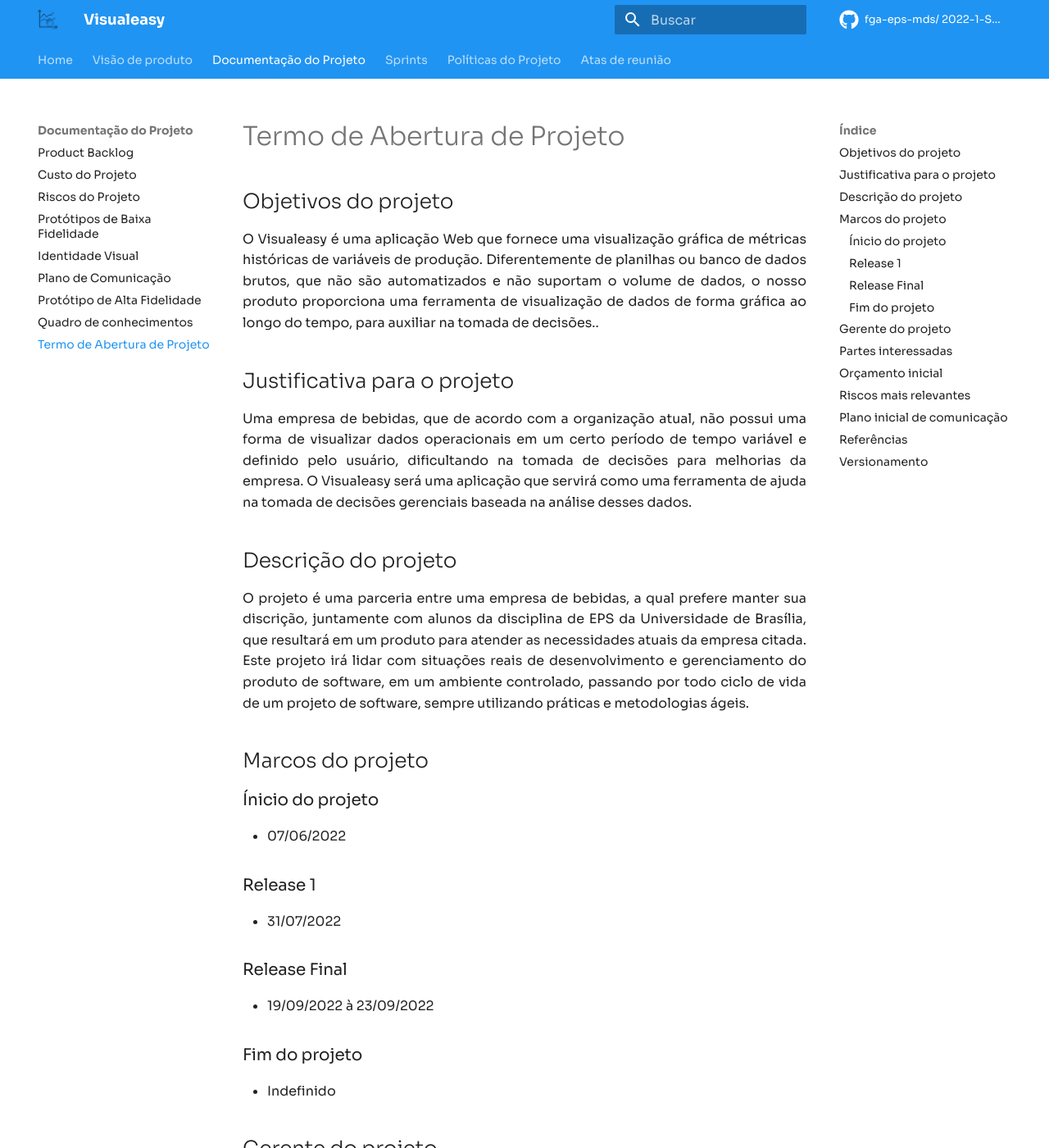
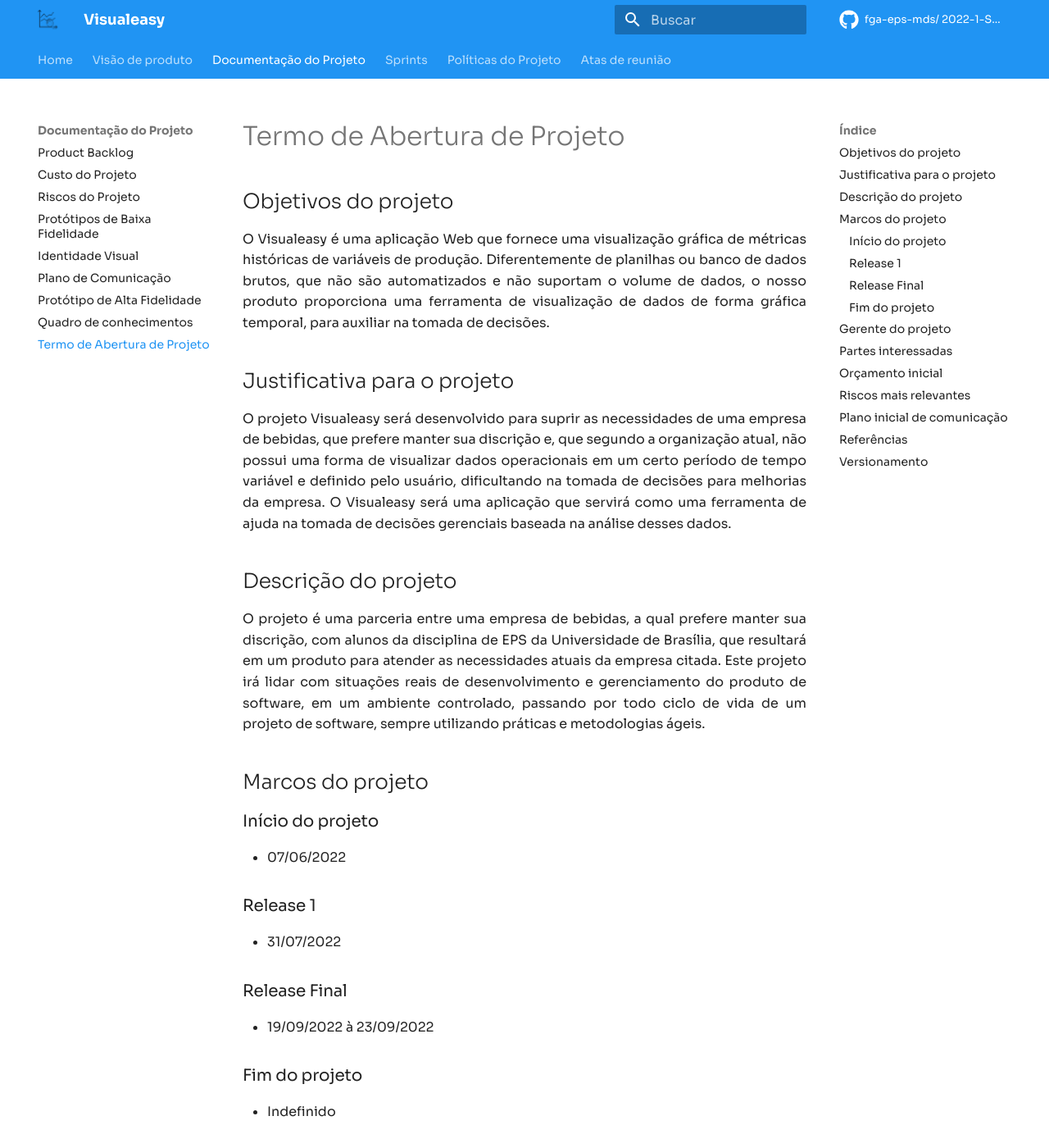
Before and after one commit to fga-eps-mds/2022-1-Visualeasy-Doc, an MkDocs documentation site: the page built from docs/documentacao/tap.md, in a window 1280 px wide and 1400 px high. Shown: the whole window at 82% size. Built offline with MkDocs 1.6.1 and Material for MkDocs 9.7.7, drawn with Linux system fonts in a browser that asks for light colours; comment, search, counter and statistics services are not loaded; some of the changed text lies outside the part shown.

Commit message:
Corrigindo erros ortográficos

```diff
--- a/docs/documentacao/tap.md
+++ b/docs/documentacao/tap.md
@@ -3,19 +3,19 @@
 
 ## Objetivos do projeto
 
-<p align="justify">O Visualeasy é uma aplicação Web que fornece uma visualização gráfica de métricas históricas de variáveis de produção. Diferentemente de planilhas ou banco de dados brutos, que não são automatizados e não suportam o volume de dados, o nosso produto proporciona uma ferramenta de visualização de dados de forma gráfica ao longo do tempo, para auxiliar na tomada de decisões..</p>
+<p align="justify">O Visualeasy é uma aplicação Web que fornece uma visualização gráfica de métricas históricas de variáveis de produção. Diferentemente de planilhas ou banco de dados brutos, que não são automatizados e não suportam o volume de dados, o nosso produto proporciona uma ferramenta de visualização de dados de forma gráfica temporal, para auxiliar na tomada de decisões.</p>
 
 ## Justificativa para o projeto
 
-<p align="justify">Uma empresa de bebidas, que de acordo com a organização atual, não possui uma forma de visualizar dados operacionais em um certo período de tempo variável e definido pelo usuário, dificultando na tomada de decisões para melhorias da empresa. O Visualeasy será uma aplicação que servirá como uma ferramenta de ajuda na tomada de decisões gerenciais baseada na análise desses dados.</p>
+<p align="justify">O projeto Visualeasy será desenvolvido para suprir as necessidades de uma empresa de bebidas, que prefere manter sua discrição e, que segundo a organização atual, não possui uma forma de visualizar dados operacionais em um certo período de tempo variável e definido pelo usuário, dificultando na tomada de decisões para melhorias da empresa. O Visualeasy será uma aplicação que servirá como uma ferramenta de ajuda na tomada de decisões gerenciais baseada na análise desses dados.</p>
 
 ## Descrição do projeto
 
-<p align="justify">O projeto é uma parceria entre uma empresa de bebidas, a qual prefere manter sua discrição, juntamente com alunos da disciplina de EPS da Universidade de Brasília, que resultará em um produto para atender as necessidades atuais da empresa citada. Este projeto irá lidar com situações reais de desenvolvimento e gerenciamento do produto de software, em um ambiente controlado, passando por todo ciclo de vida de um projeto de software, sempre utilizando práticas e metodologias ágeis.</p>
+<p align="justify">O projeto é uma parceria entre uma empresa de bebidas, a qual prefere manter sua discrição, com alunos da disciplina de EPS da Universidade de Brasília, que resultará em um produto para atender as necessidades atuais da empresa citada. Este projeto irá lidar com situações reais de desenvolvimento e gerenciamento do produto de software, em um ambiente controlado, passando por todo ciclo de vida de um projeto de software, sempre utilizando práticas e metodologias ágeis.</p>
 
 ## Marcos do projeto
 
-### Ínicio do projeto
+### Início do projeto
 + 07/06/2022
 ### Release 1
 + 31/07/2022
@@ -46,7 +46,7 @@
 + Riscos Externos;
 + Riscos de Produto;
 
-<p align="justify">É possível verificar gerenciamento de riscos do projeto <a href=../risco>aqui.</a></p>
+<p align="justify">É possível verificar o gerenciamento de riscos do projeto <a href=../risco>aqui.</a></p>
 
 ## Plano inicial de comunicação
 
```
Also changed, not shown: other parts of docs/documentacao/tap.md (+1 -0 lines).
